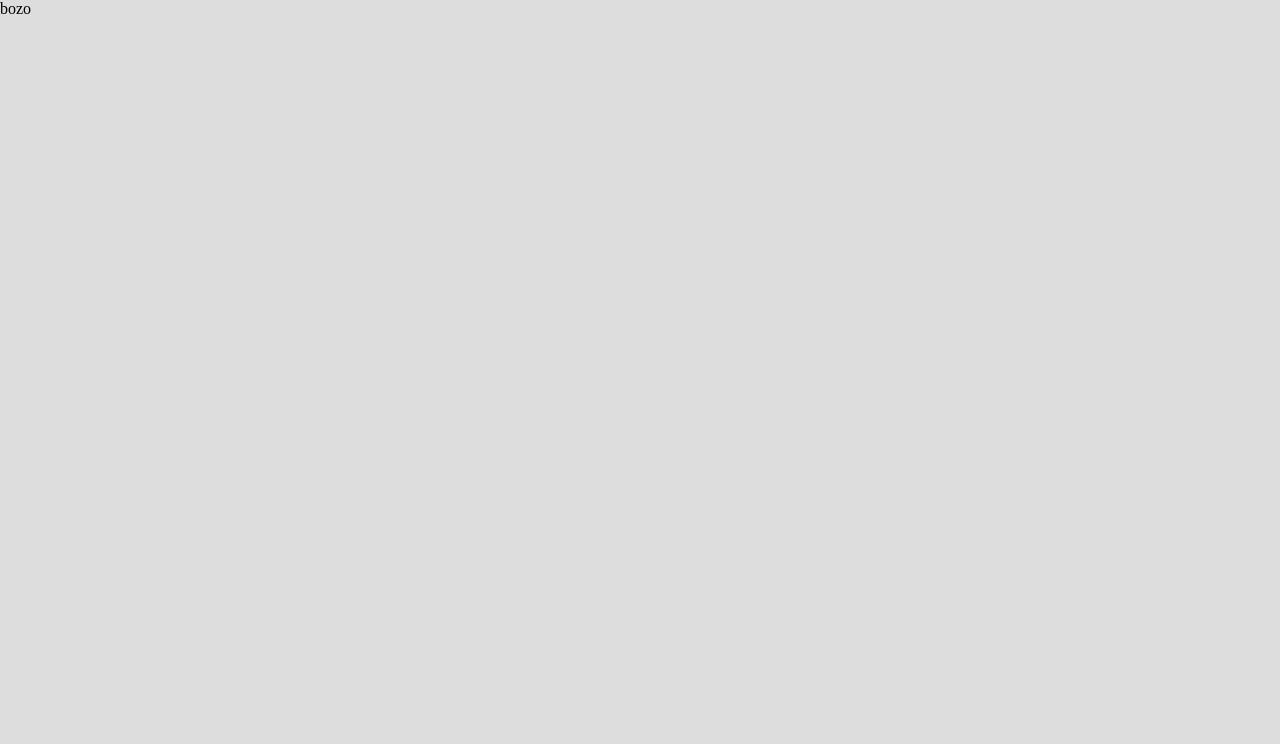
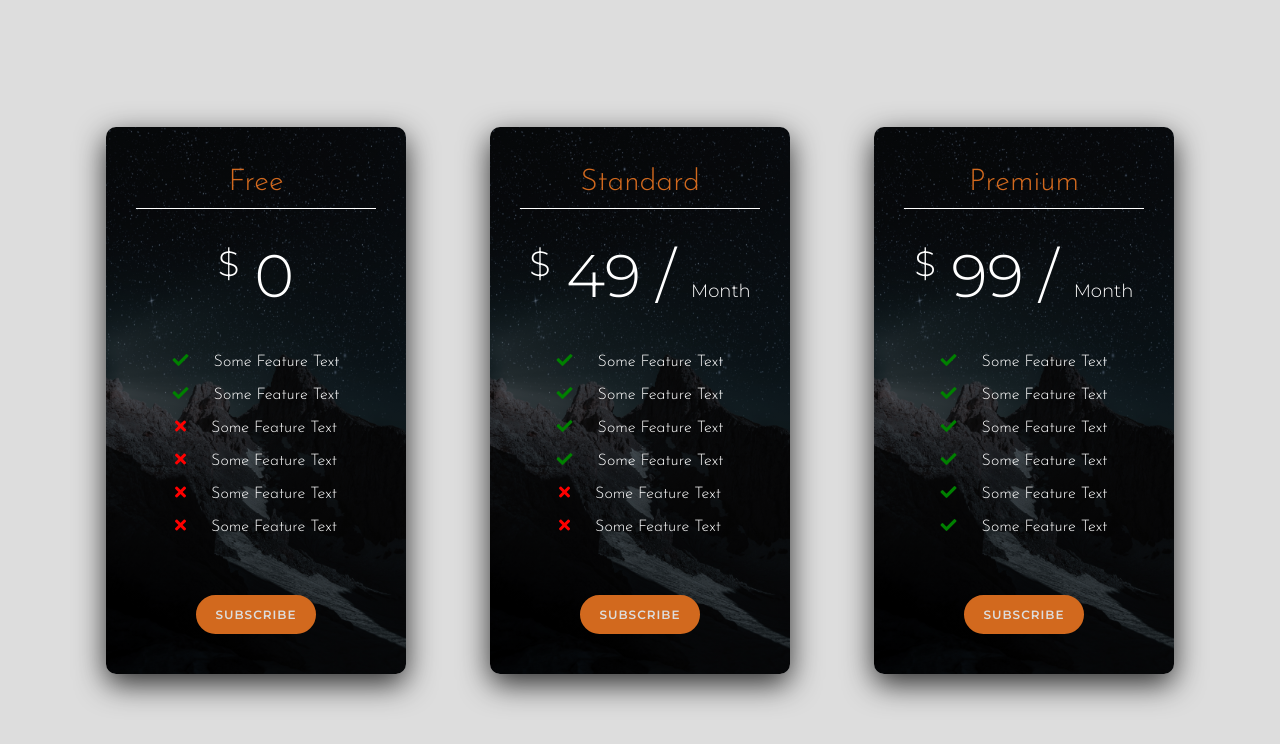
Before and after one commit to bdog72/css-responsive-layouts-2022, a plain HTML site: page projects/11-pricing-card/index.html in a window 1280 px wide. Drawn offline with Linux system fonts and the light colour scheme.

Commit message:
Bicycle Project

```diff
--- a/projects/11-pricing-card/index.html
+++ b/projects/11-pricing-card/index.html
@@ -21,6 +21,66 @@
     <title>Pricing Cards</title>
   </head>
   <body>
-    <div class="container">bozo</div>
+    <div class="container">
+      <div class="cards-wrapper">
+        <div class="card">
+          <div class="card-header">
+            <h3>Free</h3>
+            <h1><sup>$</sup> 0</h1>
+          </div>
+          <div class="card-body">
+            <ul>
+              <li><i class="fas fa-check"></i>Some Feature Text</li>
+              <li><i class="fas fa-check"></i>Some Feature Text</li>
+              <li><i class="fas fa-times"></i>Some Feature Text</li>
+              <li><i class="fas fa-times"></i>Some Feature Text</li>
+              <li><i class="fas fa-times"></i>Some Feature Text</li>
+              <li><i class="fas fa-times"></i>Some Feature Text</li>
+            </ul>
+          </div>
+          <div class="card-footer">
+            <button type="button">Subscribe</button>
+          </div>
+        </div>
+        <div class="card">
+          <div class="card-header">
+            <h3>Standard</h3>
+            <h1><sup>$</sup> 49 / <span>Month</span></h1>
+          </div>
+          <div class="card-body">
+            <ul>
+              <li><i class="fas fa-check"></i>Some Feature Text</li>
+              <li><i class="fas fa-check"></i>Some Feature Text</li>
+              <li><i class="fas fa-check"></i>Some Feature Text</li>
+              <li><i class="fas fa-check"></i>Some Feature Text</li>
+              <li><i class="fas fa-times"></i>Some Feature Text</li>
+              <li><i class="fas fa-times"></i>Some Feature Text</li>
+            </ul>
+          </div>
+          <div class="card-footer">
+            <button type="button">Subscribe</button>
+          </div>
+        </div>
+        <div class="card">
+          <div class="card-header">
+            <h3>Premium</h3>
+            <h1><sup>$</sup> 99 / <span>Month</span></h1>
+          </div>
+          <div class="card-body">
+            <ul>
+              <li><i class="fas fa-check"></i>Some Feature Text</li>
+              <li><i class="fas fa-check"></i>Some Feature Text</li>
+              <li><i class="fas fa-check"></i>Some Feature Text</li>
+              <li><i class="fas fa-check"></i>Some Feature Text</li>
+              <li><i class="fas fa-check"></i>Some Feature Text</li>
+              <li><i class="fas fa-check"></i>Some Feature Text</li>
+            </ul>
+          </div>
+          <div class="card-footer">
+            <button type="button">Subscribe</button>
+          </div>
+        </div>
+      </div>
+    </div>
   </body>
 </html>
--- a/projects/11-pricing-card/style.css
+++ b/projects/11-pricing-card/style.css
@@ -12,3 +12,115 @@
   height: 100vh;
   background-color: #ddd;
 }
+
+.cards-wrapper {
+  width: 90%;
+  margin: auto;
+  height: 100%;
+  display: flex;
+  justify-content: space-around;
+  align-items: center;
+}
+
+.card {
+  width: 300px;
+  background: linear-gradient(rgba(0, 0, 0, 0.5), rgba(0, 0, 0, 0.6)),
+    url(images/bg.jpg) center no-repeat;
+  background-size: cover;
+  color: #fff;
+  text-align: center;
+  border-radius: 10px;
+  box-shadow: 0 10px 30px rgba(0, 0, 0, 0.8);
+  transition: all 0.4s;
+}
+
+.card:hover {
+  transform: scale(1.1);
+  box-shadow: 0 15px 60px rgba(0, 0, 0, 0.8);
+}
+
+.card-header {
+  margin-bottom: 40px;
+}
+
+.card-header h3 {
+  font-family: 'Josefin Sans', sans-serif;
+  font-size: 30px;
+  font-weight: 300;
+  color: chocolate;
+  border-bottom: 1px groove #fff;
+  margin: 30px;
+  padding: 10px;
+}
+
+.card-header h1 {
+  font-family: 'Montserrat', sans-serif;
+  font-size: 60px;
+  font-weight: 300;
+}
+
+.card-header sup {
+  font-size: 35px;
+}
+
+.card-header span {
+  font-size: 18px;
+}
+
+.card-body {
+  margin-bottom: 60px;
+}
+
+.card-body li {
+  list-style: none;
+  font-family: 'Josefin Sans', sans-serif;
+  font-size: 16px;
+  font-weight: 300;
+  margin: 15px 0;
+}
+
+.card-body i {
+  margin-right: 25px;
+}
+
+.card-body .fa-check {
+  color: green;
+}
+
+.card-body .fa-times {
+  color: red;
+}
+
+.card-footer {
+  margin-bottom: 40px;
+}
+
+.card-footer button {
+  width: 120px;
+  padding: 10px;
+  background-color: chocolate;
+  color: #ddd;
+  font-family: 'Montserrat', sans-serif;
+  font-size: 12px;
+  font-weight: 600;
+  text-transform: uppercase;
+  letter-spacing: 1px;
+  border: 2px solid chocolate;
+  border-radius: 50px;
+  outline: none;
+  cursor: pointer;
+}
+
+@media (max-width: 1200px) {
+  .container {
+    height: 100%;
+  }
+
+  .cards-wrapper {
+    flex-wrap: wrap;
+  }
+
+  .card {
+    margin: 50px;
+  }
+}
--- /dev/null
+++ b/projects/12-bicycle/style.css
@@ -0,0 +1,19 @@
+/*  */
+/*  */
+
+* {
+  margin: 0;
+  padding: 0;
+  box-sizing: border-box;
+}
+
+html {
+  font-size: 62.5%;
+}
+
+body {
+  width: 100%;
+  height: 100vh;
+  display: grid;
+  place-items: center;
+}
```
Also changed, not shown: index.html (+1 -1 lines), projects/12-bicycle/index.html (added, +16 -0 lines).
